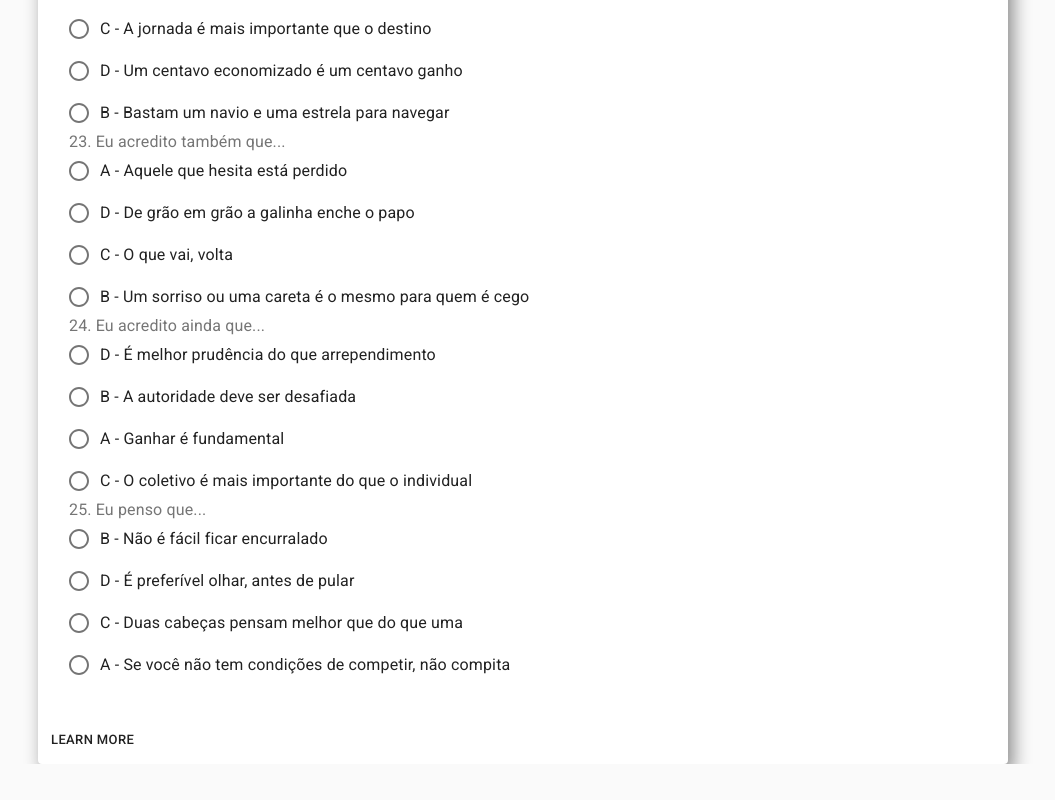
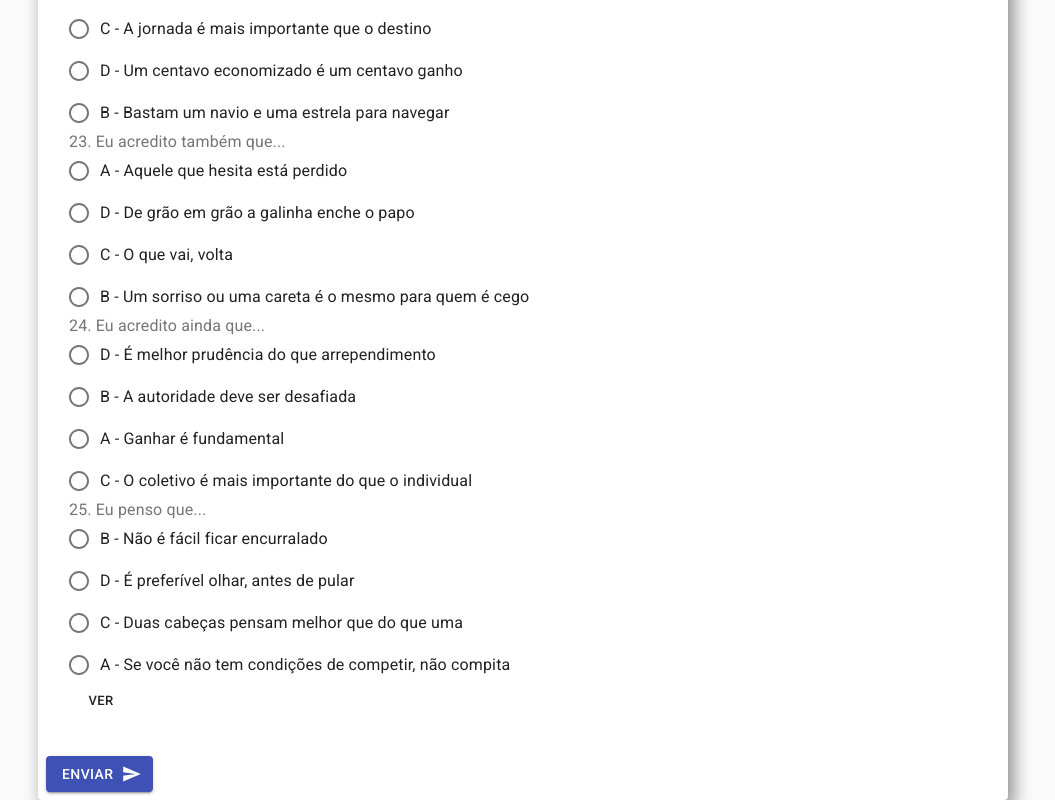
Before and after one commit to renato87rj/preferencia-cerebral, a React (Create React App) app: page / in a window 1280 px wide. Shown: the part 4048-4848 px from the top of the page, without its empty margins (117-1172 px from the left). Before the commit the page ends 4812 px from the top, so only its background shows below. Built offline with nearby package versions, Linux system fonts and the light colour scheme.

Commit message:
gravando resultados

```diff
--- a/src/components/Card/SimpleCard.js
+++ b/src/components/Card/SimpleCard.js
@@ -6,6 +6,7 @@ import CardContent from '@material-ui/core/CardContent';
 import Button from '@material-ui/core/Button';
 import Typography from '@material-ui/core/Typography';
 import RadioForm from '../RadioForm/RadioForm';
+import { Icon } from '@material-ui/core';
 
 const useStyles = makeStyles({
   root: {
@@ -21,6 +22,9 @@ const useStyles = makeStyles({
   title: {
     textAlign: 'center',
     fontSize: 18
+  },
+  buttonSend: {
+    textAlign: 'end'
   }
 });
 
@@ -36,8 +40,8 @@ export default function SimpleCard() {
             </Typography>
             <RadioForm />
         </CardContent>
-        <CardActions>
-            <Button size="small">Learn More</Button>
+        <CardActions className={classes.buttonSend}>
+            <Button variant="contained" color="primary" endIcon={<Icon>send</Icon>}>Enviar</Button>
         </CardActions>
         </Card>
     </div>
--- a/src/components/Main/Main.js
+++ b/src/components/Main/Main.js
@@ -1,5 +1,4 @@
 import React from 'react';
-import RadioForm from '../RadioForm/RadioForm';
 import SimpleCard from '../Card/SimpleCard';
 
 export default function() {
--- a/src/components/RadioForm/RadioForm.js
+++ b/src/components/RadioForm/RadioForm.js
@@ -5,21 +5,27 @@ import FormControlLabel from '@material-ui/core/FormControlLabel';
 import FormControl from '@material-ui/core/FormControl';
 import FormLabel from '@material-ui/core/FormLabel';
 import Questoes from '../../models/Questoes';
+import { Button } from '@material-ui/core';
 
 import './styles.css';
 
 export default function RadioForm() {
     const [questoes, setQuestoes] = useState([]);
-  const [values, setValues] = useState([]);
+    const [choices, setChoices] = useState({});
 
     useEffect(() => {
         setQuestoes(Questoes);
     }, []);
 
-  const handleChange = (event) => {
+    function handleChange (event) {
+        setChoices({...choices, [event.target.name]: event.target.value});
+
+        console.log(choices);
+    };
+
+    function printValues(values) {
         console.log(values);
-    setValues([event.target.name] = event.target.value);
-  };
+    }
 
     return (
     <div className="questions-group">
@@ -33,6 +39,7 @@ export default function RadioForm() {
             </RadioGroup>
             </FormControl>
         ))}
+        <Button size="small" onClick={() => printValues(choices)}>Ver</Button>
     </div>
   );
 }
```
Lines whose indentation alone changed are shown as unchanged.
